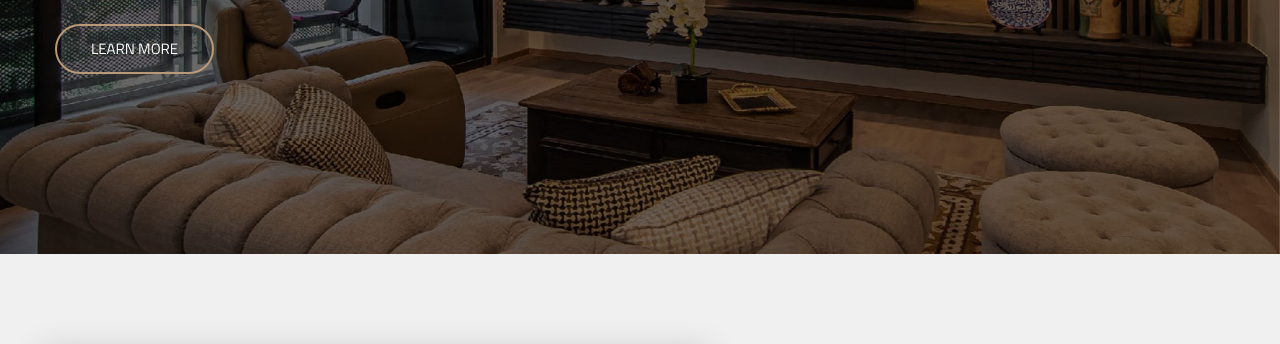
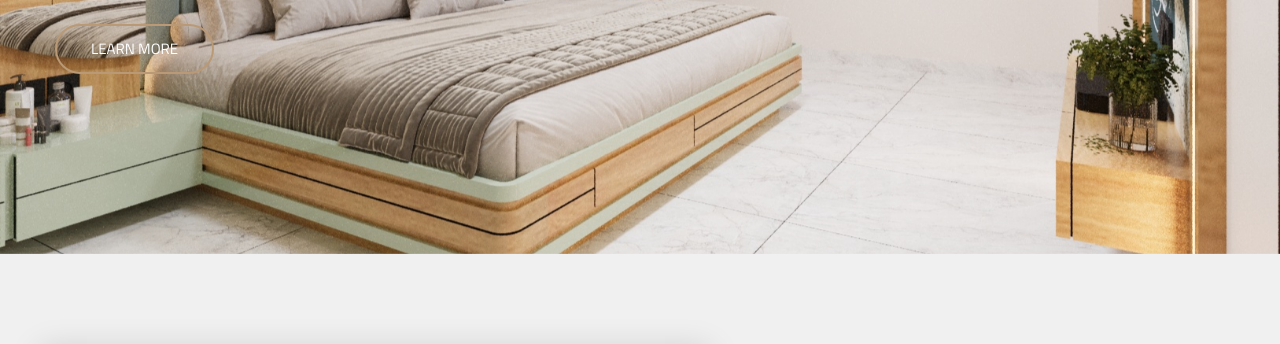
Before and after one commit to Area24dp/area24, a plain HTML site: page index.html in a window 1280 px wide. Shown: the part 473-817 px from the top of the page. Drawn offline with Linux system fonts and the light colour scheme; a web font is replaced by a local one.

Commit message:
Update index.html

```diff
--- a/index.html
+++ b/index.html
@@ -172,7 +172,7 @@
 							data-transition="parallaxvertical">
 							<img alt="" class="rev-slidebg" data-bgfit="cover" data-bgparallax="10"
 								data-bgposition="center center" data-bgrepeat="no-repeat" data-no-retina=""
-								src="images/main-slider/image-1.jpg">
+								src="images/main-slider/xc.jpg">
 
 							<div class="tp-caption" data-paddingbottom="[0,0,0,0]" data-paddingleft="[0,0,0,0]"
 								data-paddingright="[0,0,0,0]" data-paddingtop="[0,0,0,0]" data-responsive_offset="on"
```
